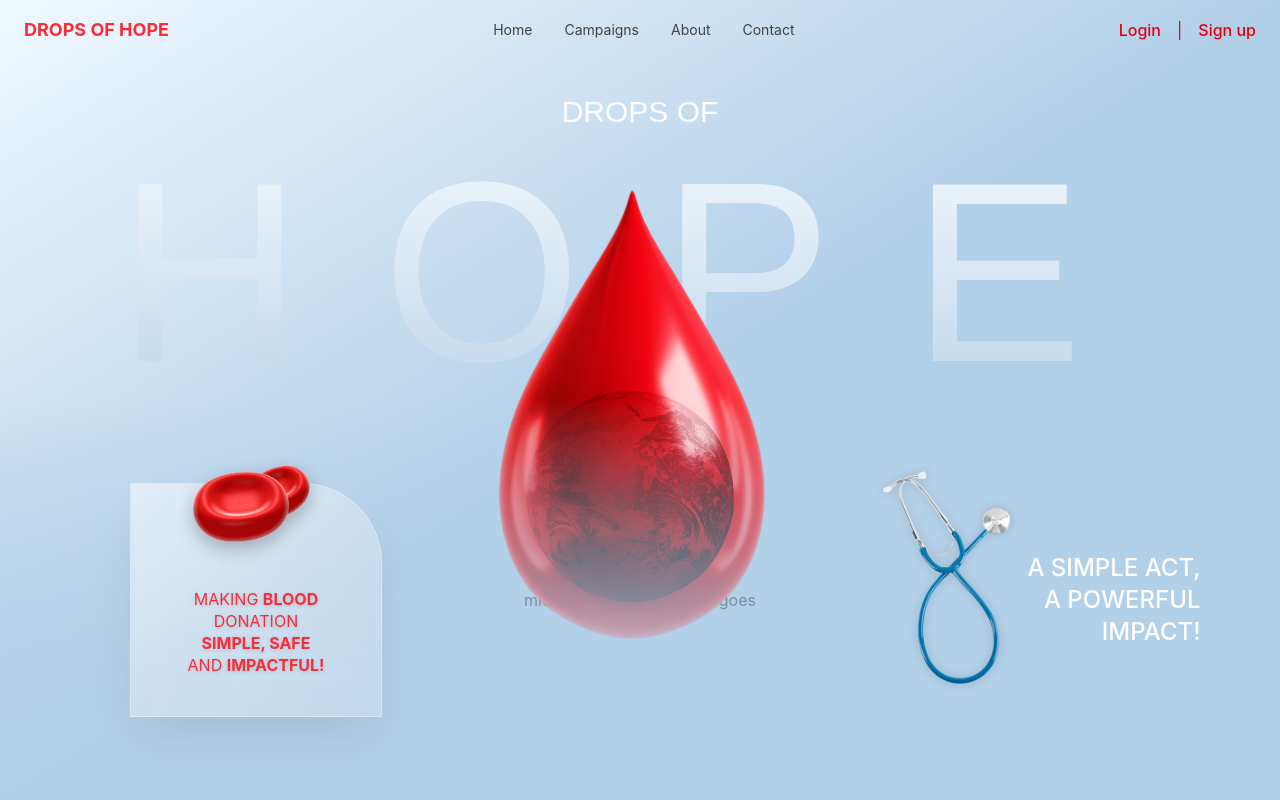
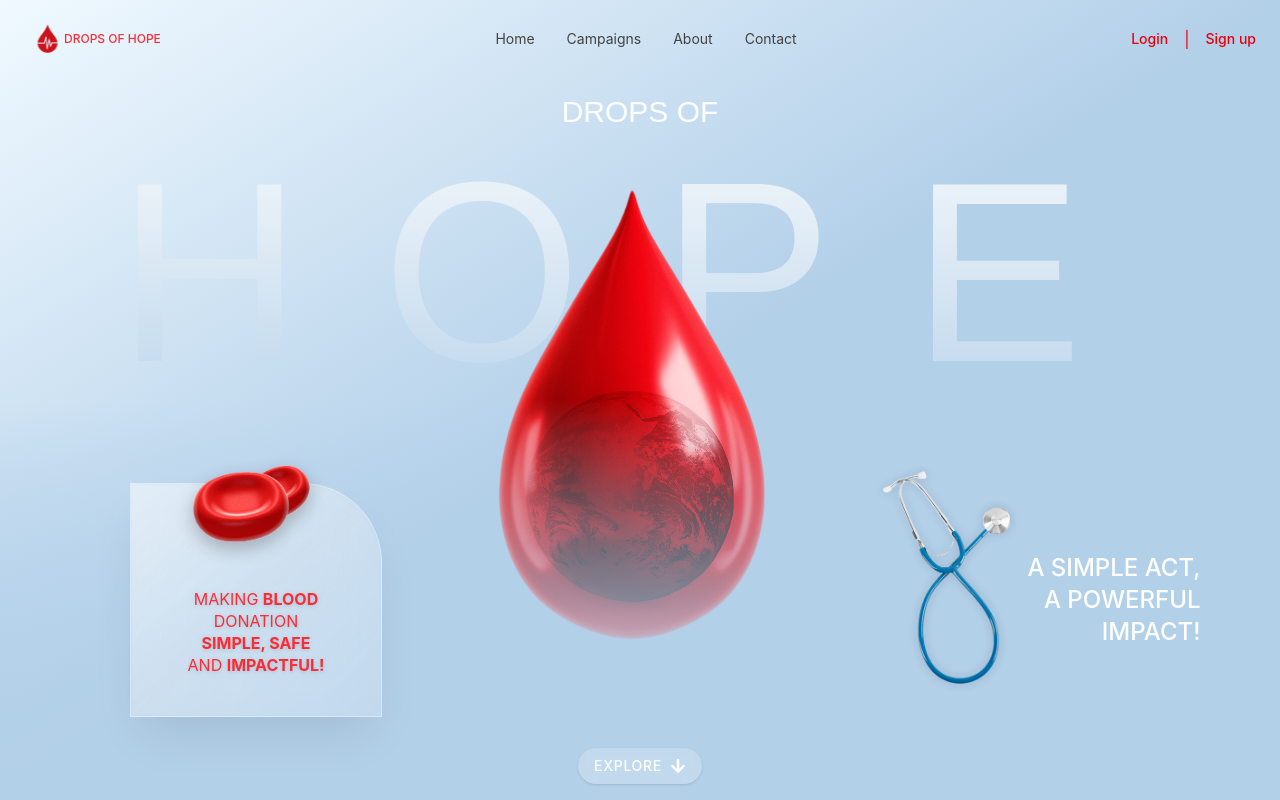
Before and after one commit to Drops-of-Hope/doh_web_frontend, a Next.js app: page / in a window 1280 px wide. Shown: the top 800 px of the page. Built offline with nearby package versions, Linux system fonts and the light colour scheme.

Commit message:
feat: added hero button and navbar logo

```diff
--- a/src/app/page.tsx
+++ b/src/app/page.tsx
@@ -5,6 +5,7 @@ export default function Home() {
   return (
     <main>
       <NavBar />
+      <Hero />
       <Hero />
     </main>
   );
--- a/src/components/atoms/Button.tsx
+++ b/src/components/atoms/Button.tsx
@@ -3,7 +3,14 @@
 import React from 'react'
 import { ButtonProps } from '../../../types';
 
-const Button = ({title, containerStyles, handleClick} : ButtonProps) => {
+const Button = ({
+    title,
+    containerStyles,
+    handleClick,
+    leftIcon,
+    rightIcon,
+    iconSpacing = "gap-2"
+}: ButtonProps) => {
     return (
         <button
             disabled={false}
@@ -11,8 +18,10 @@ const Button = ({title, containerStyles, handleClick} : ButtonProps) => {
             className={`custom-btn ${containerStyles}`}
             onClick={handleClick}
         >
-      <span className={`flex-1`}>
-        {title}
+            <span className={`flex-1 flex items-center justify-center ${iconSpacing}`}>
+                {leftIcon && <span className="flex-shrink-0">{leftIcon}</span>}
+                <span>{title}</span>
+                {rightIcon && <span className="flex-shrink-0">{rightIcon}</span>}
             </span>
         </button>
     )
--- a/src/components/organisms/Hero.tsx
+++ b/src/components/organisms/Hero.tsx
@@ -1,5 +1,7 @@
 import React from 'react';
 import Image from 'next/image';
+import { Button } from "@/components";
+import { FaArrowDown } from 'react-icons/fa';
 
 export default function Hero() {
   return (
@@ -59,8 +61,14 @@ export default function Hero() {
               </div>
             </div>
 
-            <div className='h-full w-[20%] flex items-center justify-center'>
-              middle part where button goes
+            <div className='h-full w-[20%] flex justify-center p-4'>
+              <div className="flex items-center gap-2 z-1 mt-auto">
+                <Button
+                    title="EXPLORE"
+                    rightIcon={<FaArrowDown size={16} className="text-white-primary" />}
+                    containerStyles="bg-white/20 hover:bg-white/30 backdrop-blur-sm rounded-3xl text-white-primary font-medium text-sm tracking-wider transition-all duration-300 ease-in-out hover:scale-101 shadow-sm focus:outline-none focus:ring-2 focus:ring-white/50"
+                />
+              </div>
             </div>
 
             <div className='h-full w-[40%] flex items-center justify-center -space-x-10'>
--- a/src/components/organisms/NavBar.tsx
+++ b/src/components/organisms/NavBar.tsx
@@ -1,6 +1,7 @@
 "use client"
 
 import React, { useState, useEffect } from 'react';
+import Image from 'next/image';
 
 export default function Navbar() {
   const [isScrolled, setIsScrolled] = useState(false);
@@ -16,16 +17,23 @@ export default function Navbar() {
 
   return (
     <nav
-      className={`fixed top-0 left-0 right-0 z-50 px-6 py-4 transition-all duration-300 ease-in-out h-[20vh] ${
+      className={`fixed top-0 left-0 right-0 z-50 px-6 py-4 transition-all duration-300 ease-in-out ${
         isScrolled
-          ? 'bg-white/10 backdrop-blur-md border-b border-white/20 shadow-lg'
+          ? 'bg-white/10 backdrop-blur-md shadow-lg'
           : 'bg-transparent'
       }`}
     >
       <div className="max-w-7xl mx-auto flex items-center justify-between">
 
-        <div className="flex items-center space-x-2">
-          <span className="text-red-500 font-bold text-lg font-body">DROPS OF HOPE</span>
+        <div className="flex items-center -space-x-2">
+          <Image
+                  src="/assets/logo.png"
+                  alt="Logo"
+                  width={48}
+                  height={48}
+                  className=''
+          />
+          <span className="text-red-500 font-medium text-xs font-body">DROPS OF HOPE</span>
         </div>
 
         <div className="hidden md:flex items-center space-x-8">
@@ -57,15 +65,14 @@ export default function Navbar() {
 
 
         <div className="flex items-center space-x-4">
-          <button className="text-red-600 hover:text-gray-600 transition-colors duration-200 font-medium cursor-pointer">
+          <button className="text-red-600 hover:text-gray-600 transition-colors duration-200 font-medium cursor-pointer text-sm">
             Login
           </button>
           <span className="text-red-600">|</span>
-          <button className="text-red-600 hover:text-gray-600 transition-colors duration-200 font-medium cursor-pointer">
+          <button className="text-red-600 hover:text-gray-600 transition-colors duration-200 font-medium cursor-pointer text-sm">
             Sign up
           </button>
         </div>
-
         <div className="md:hidden">
           <button className="text-white hover:text-red-300 transition-colors duration-200">
             <svg className="w-6 h-6" fill="none" stroke="currentColor" viewBox="0 0 24 24">
--- a/types/index.ts
+++ b/types/index.ts
@@ -3,6 +3,8 @@ import { MouseEventHandler } from "react";
 export interface ButtonProps {
     title: string;
     containerStyles?: string;
-    handleClick?:
-    MouseEventHandler<HTMLButtonElement>;
+    handleClick?: MouseEventHandler<HTMLButtonElement>;
+    leftIcon?: React.ReactNode;
+    rightIcon?: React.ReactNode;
+    iconSpacing?: string;
 }
```
Also changed, not shown: package.json (+6 -5 lines), public/assets/logo.png, 1 other file (tests, documents, lock files or other folders). Lines whose indentation alone changed are shown as unchanged.
